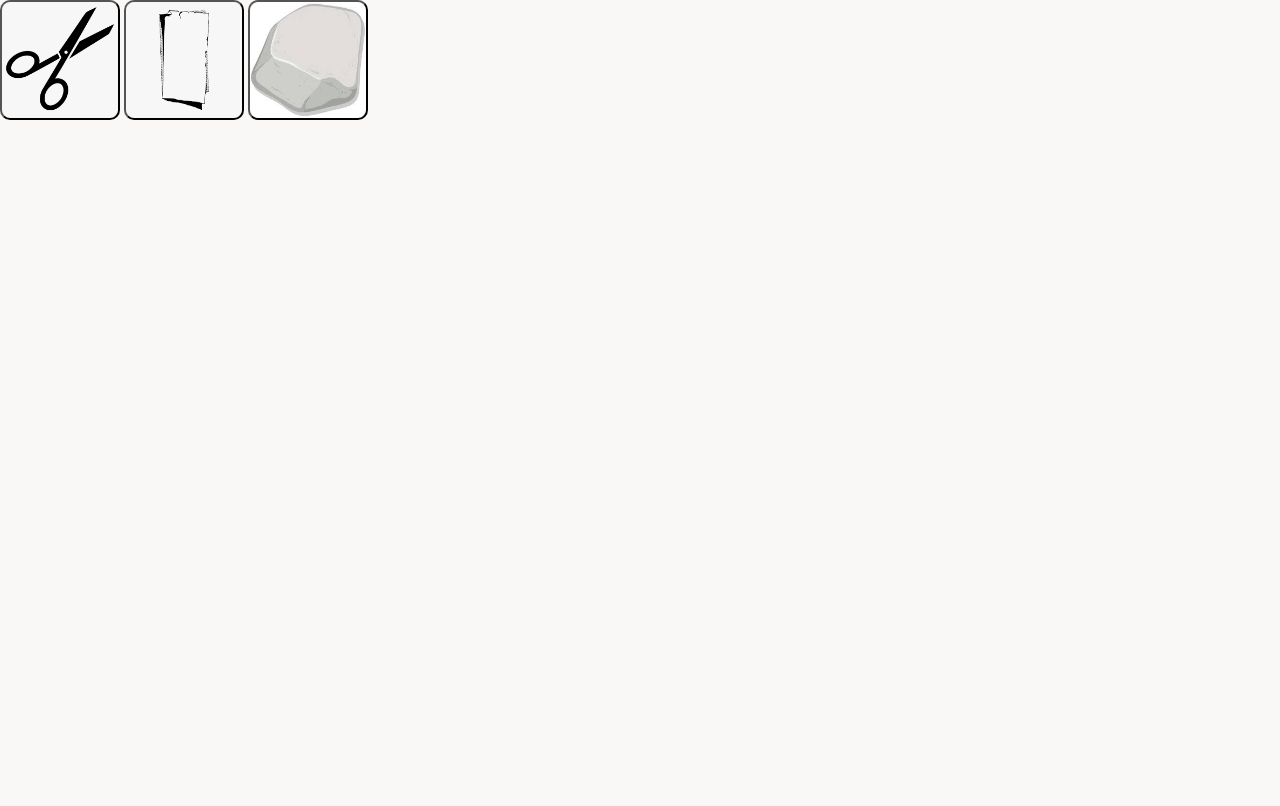
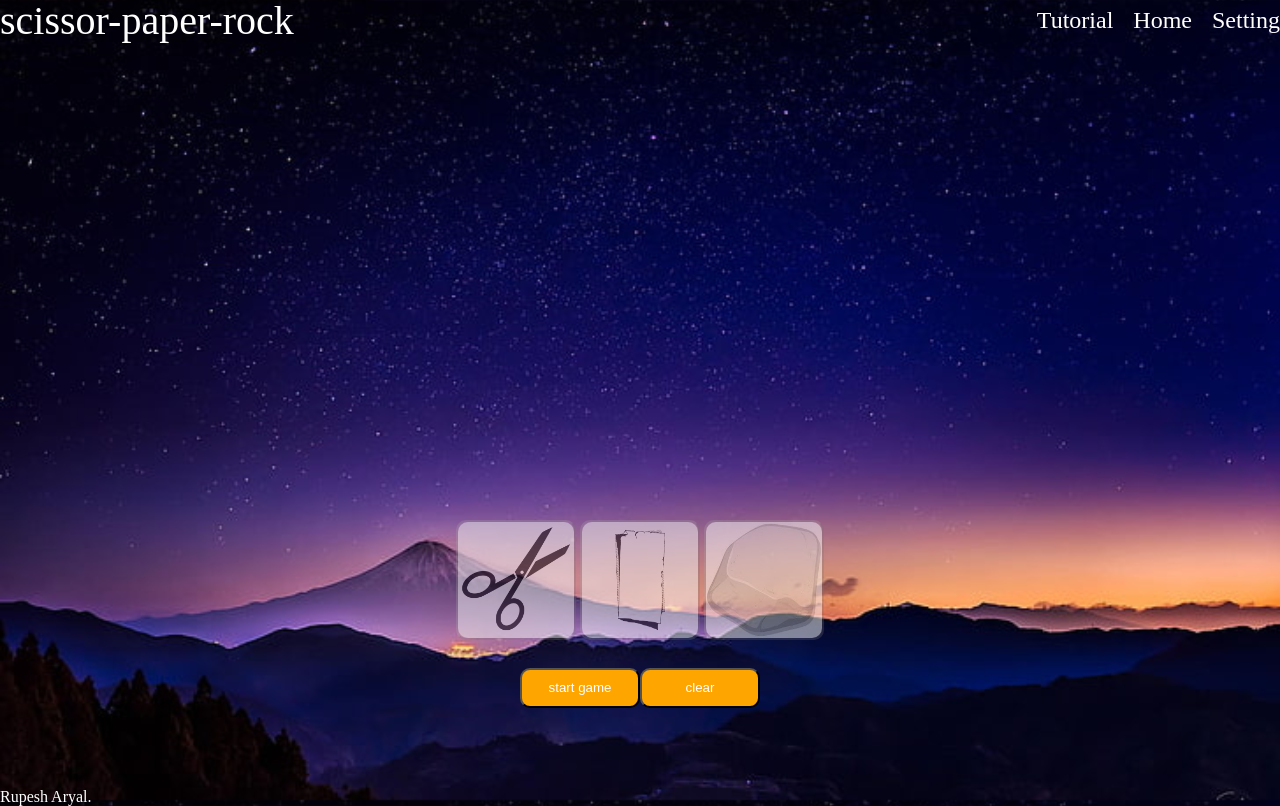
Before and after one commit to RupeshAryal/scissor_paper_rock, a plain HTML site: page scissor_paper_rock/index.html in a window 1280 px wide. Drawn offline with Linux system fonts and the light colour scheme; a web font is replaced by a local one.

Commit message:
no yet finished, will work on it slowly

```diff
--- a/scissor_paper_rock/index.html
+++ b/scissor_paper_rock/index.html
@@ -12,19 +12,34 @@
 </head>
 
 <body>
-        <div></div>
-        <div class="ButtonStore">
-            <button  class="button" onclick="play('scissor')"><img src="images/scissor.png" alt="scissor" srcset=""></button>
-            <button class="button"  onclick="play('paper')"><img src="images/paper.png" alt="paper" srcset=""></button>
-            <button  class="button" onclick="play('rock')"><img src="images/rock.jpeg" alt="rock" srcset=""></button>
-        </div>
-
-        <div class="SecondaryButton">
+        <div class="navigationba">
+            <nav class="navigationbar">
+                <span><a href="#">scissor-paper-rock</a></span>
+                <ul>
+                    <li><a href="#">Tutorial</a></li>
+                    <li><a href="#">Home</a></li>
+                    <li><a href="#">Setting</a></li>
+                </ul>
+            </nav>
         </div>
 
         <div class="textshow"></div>
         <div class="DOMentry"></div>
         <div class="ScoreDisplay"></div>
+        <div class="ButtonStore">
+            <div class="firstbuttons">
+                <button  class="button" onclick="play('scissor')"><img src="images/scissor.png" alt="scissor" srcset=""></button>
+                <button class="button"  onclick="play('paper')"><img src="images/paper.png" alt="paper" srcset=""></button>
+                <button  class="button" onclick="play('rock')"><img src="images/rock.jpeg" alt="rock" srcset=""></button>
+
+            </div>
+
+             <div class="SecondaryButton"> </div>
+        </div>
+
+
+
+        <footer>Rupesh Aryal.</footer>
         <script src="javascript.js"></script>
 
 </body>
--- a/scissor_paper_rock/javascript.js
+++ b/scissor_paper_rock/javascript.js
@@ -8,19 +8,20 @@ const CreateButton = document.createElement('button');
 CreateButton.innerHTML = 'try again';
 console.log(CreateButton);
 
+buttonDisabledTrue();
+
 CreateButton.addEventListener('click', ()=>{
-    ButtonDisable.forEach((selectedButton)=>{
-        selectedButton.disabled = false;
+        buttonDisabledFalse();
         secondDisplay.innerHTML = '';
         display.innerHTML = 'please select a object to start';
     })
-})
-function computer() {
+function computer() {                          //this function generate a random selection from the computer
     let options = ['scissor','paper', 'rock']
     return options[Math.floor(Math.random()*options.length)];
 }
 
-function play(playerSelection) {
+function play(playerSelection) {                //this function start the game
+
     let computerSelection = computer();
     if (playerSelection===computerSelection) {
         result(playerSelection, computerSelection,HumanScore, ComputerScore);
@@ -47,12 +48,10 @@ function result(a,b,c,d){
     score.innerHTML= "human " + c + "computer " + d;
 }
 
-function GameEnd(playerscore, comptscore) {
+function GameEnd(playerscore, comptscore) {             //this function marks the end of the function when the score reaches 5
     if(playerscore==5 || comptscore == 5)
-    {  ButtonDisable.forEach((discord)=>{
-        discord.disabled= true;
-    })
-
+    {
+        buttonDisabledTrue();                           //buttons are disabled at this point
         if (playerscore==5) {
             score.innerHTML = '';
             display.innerHTML = 'human won' + HumanScore + '-' + ComputerScore;
@@ -70,3 +69,38 @@ function GameEnd(playerscore, comptscore) {
         }
 }
 }
+
+const start = document.createElement('button');
+const clear = document.createElement('button');
+clear.innerHTML = "clear";
+start.innerHTML = "start game";
+const startButtonDisplay = document.querySelector('.SecondaryButton');
+startButtonDisplay.append(start);
+startButtonDisplay.appendChild(clear);
+clear.addEventListener('click', ()=>{
+    clearScore();
+})
+start.addEventListener('click', ()=>{
+    buttonDisabledFalse();
+})
+
+function buttonDisabledTrue() {           //this function disable the main three button
+    ButtonDisable.forEach((discord)=>{
+        discord.disabled= true;
+    })
+}
+
+function buttonDisabledFalse() {           //this function enable the main three button
+    ButtonDisable.forEach((discord)=>{
+        discord.disabled= false;
+    })
+}
+
+function clearScore() {
+    HumanScore = 0;
+    ComputerScore = 0;
+    score.innerHTML= "human " + HumanScore + "computer " + ComputerScore;
+}
+
+clear.setAttribute('style', 'width: 120px; height:40px; background-color: orange; border-radius:10px; color:white; font-size: 100;');
+start.setAttribute('style', 'width: 120px; height:40px; background-color: orange; border-radius:10px; color:white; font-size: 100;');
--- a/scissor_paper_rock/style.css
+++ b/scissor_paper_rock/style.css
@@ -1,27 +1,24 @@
+@import url('https://fonts.googleapis.com/css2?family=Shizuru&display=swap');
+
 *{
     margin: 0px;
     padding: opx;
 }
+html{
+    height: 100%;
+    min-height: 100%;
+}
 
 body{
-
-    justify-content: center;
-    align-items: center;
-    min-height :100%;
-    background-color: #faf8f7;
-
+    display: flex;
+    flex-direction: column;
+    background-size: cover;
+    background-image: url(/images/bg.jpg);
+    color: white;
+   flex: 1;
+    min-height: 100%;
 }
 
-/*.buttons{
-/*    display: flex;
-/*    justify-content: center;
-/*    align-items: center;
-/*    height: 20vim;
-/*    gap: 15px;
-/*    margin: 0px;
-/*    padding: 0px;
-/*
-/*}*/
 img{
     height: 100%;
     width: 100%;
@@ -33,4 +30,69 @@ img{
     width: 120px;
     border-radius: 10px;
     padding: 0px;
+    opacity: 50%;
 }
+
+.button:hover{
+    border-color: orange;
+    border-width: 5px;
+    transition-duration: 200ms;
+}
+
+.navigationbar{
+    display: flex;
+    flex-direction: row;
+    align-items: center;
+    justify-content: space-between;
+    height: 40px;
+    font-weight: 100;
+    font-size:x-large;
+
+}
+
+span{
+    font-family: Shizuru;
+    font-size: 40px;
+}
+
+ul{
+    display: flex;
+    list-style: none;
+    gap: 20px;
+}
+
+a{
+    text-decoration: none;
+    color: white;
+}
+
+
+
+.SecondaryButton {
+   display: flex;
+   justify-content: center;
+   margin-top: 2%;
+
+}
+
+.textshow, .DOMentry, .ScoreDisplay{
+    font-family: 'Times New Roman', Times, serif;
+    font-size: 200%;
+    text-align: center;
+    min-height: 20vmin;
+    max-height: 20vmin;
+}
+
+
+
+.ButtonStore{
+    display: flex;
+    flex-direction: column;
+    justify-content: center;
+    align-items: center;
+    margin-bottom: 80px;
+}
+
+li:hover{
+    background-color: aqua;
+}
```
